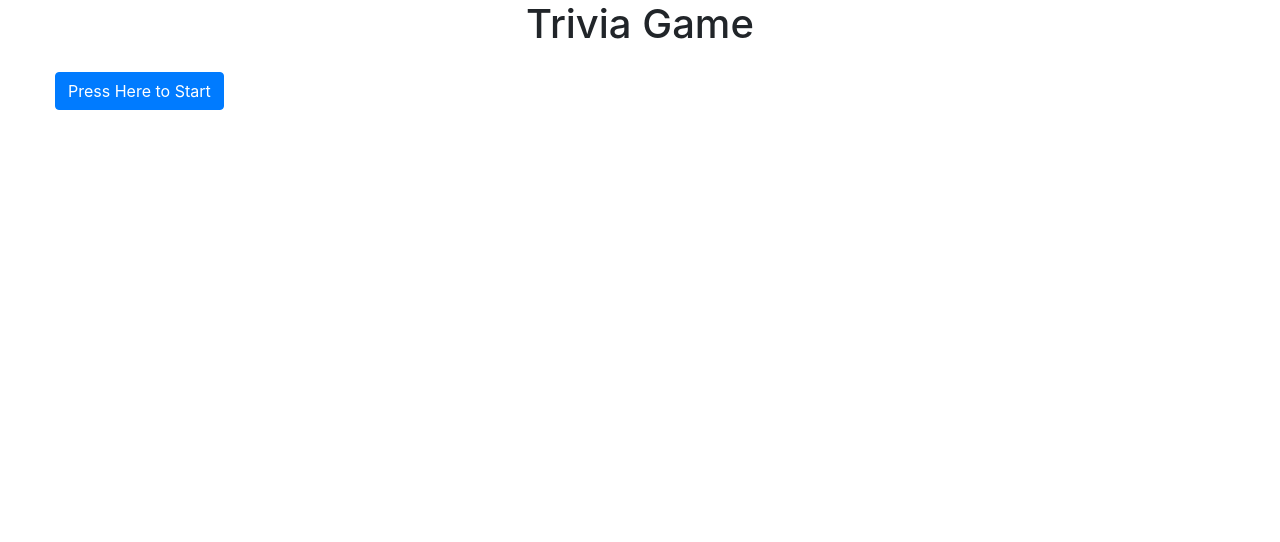
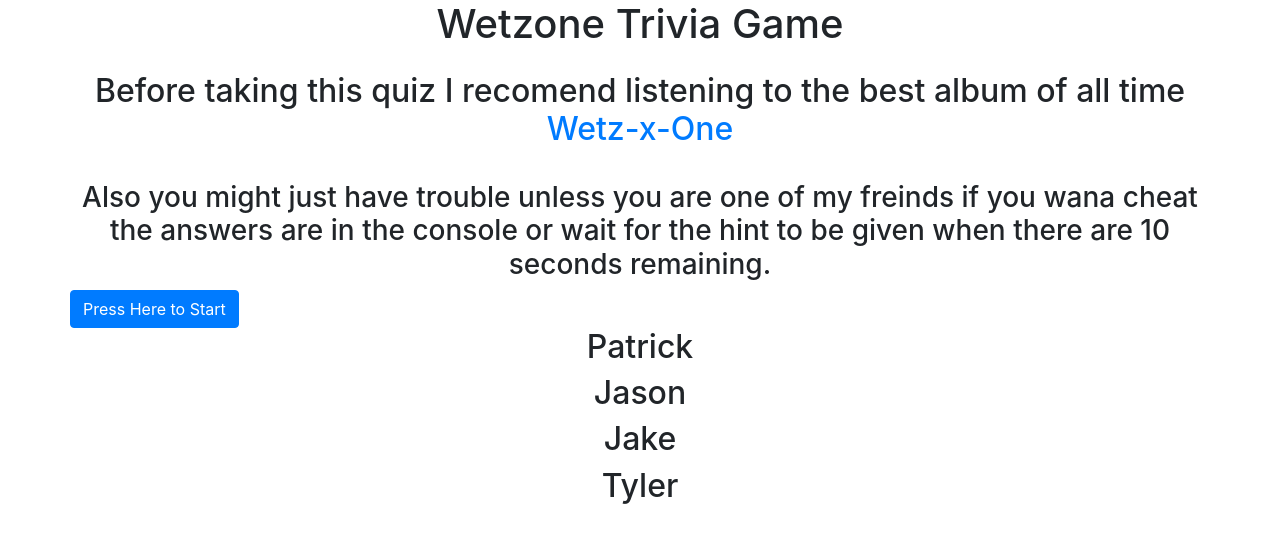
Before and after one commit to TylerZonies/triviaGame, a plain HTML site: page index.html in a window 1280 px wide. Drawn offline with nearby package versions, Linux system fonts and the light colour scheme.

Commit message:
switching back to my laptop

```diff
--- a/assets/javascript/game.js
+++ b/assets/javascript/game.js
@@ -0,0 +1,50 @@
+var questionArr = [
+    {
+        question: "Who says the line \" I dream of an i*** christmas, all the snowden coming down from the sky\" in the opening track of Wetz-X-One, Back to You",
+        answer:"Jake",
+        wrong:["Patrick", "Jason", "Tyler"],
+        hint:["His brother is a genius coder and probably the best counterstrike player in the world.", "His last name is Zonies", "Rhymes with bake"],
+        correctText:"Thats correct! Jake Zonies dropped one of the most fire lines of all time on his debute track with the band back in the fall of 2015."
+    },
+    {
+        question:"What is the name of the song that has similar lyrics to the song Everlone.",
+        answer:"Reoccuring Symptoms",
+        wrong:["Shadow", "Honor your Love", "Anotherkin"],
+        hint:["The song appears on the album Wetz-x-One.", "It is track 8 on the album", "The song is aptly named for this reason"],
+        correctText:"Correct! Wow looks like you really know your stuff."
+    },
+    {
+        question:"Which track is the only Wetz-X-One song to feature Aiden Hiller from the band God Wrought Your Faith on vocals?",
+        answer:"Sorry I Left You",
+        wrong:["Bulogne", "Watch The Rain Fall", "DXM"],
+        hint:["It's not a meat.", "Thats a fire track.", "I appologize about that last hint, wasn't really a hint. But this is.",],
+        correctText:"You got it!!, God Wrought Your Faith is a black metal band on the same record label as Wetzone \"Dog Show Records\"."
+    },
+    {
+        question:"What is the best album of all time",
+        answer:"Wetz-X-One - Wetzone",
+        wrong:["In the Aeroplane Over the Sea - Neutral Milk Hotel", "Nevermind - Nirvana", "Unknown Pleasures - Joy Division"],
+        hint:["Cmon.", "It's not that hard.", "If you're reading this its too late - Drake"],
+        correctText:"Duh!"
+    }
+]
+var questionIndex = 0;
+var questionTimeLimit;
+var progressBarInterval;
+var hintInterval;
+var currentQuestion;
+function askQuestion(){
+    currentQuestion = questionArr[questionIndex];
+    $("#questionText").text(currentQuestion.question);
+    var answerSlot = Math.floor(Math.random() * 3);
+    $("#question" + answerSlot).text(currentQuestion.answer);
+    for(var i = 0; i < 3; i++){
+        if(i == answerSlot){
+            $("#question" + (i+1)).text(currentQuestion.wrong[i]);
+        }else{
+            $("#question" + i).text(currentQuestion.wrong[i]);
+        }
+    }
+
+}
+askQuestion();
--- a/index.html
+++ b/index.html
@@ -12,7 +12,7 @@
 </head>
 <body>
     <header>
-        <h1 class="text-center">Trivia Game</h1>
+        <h1 class="text-center">Wetzone Trivia Game</h1>
     </header>
     <div class = "container text-center">
         <div class="row">
@@ -21,16 +21,43 @@
             </div>
         </div>
         <div class = "row">
-            <div class = "" id = "hint"
+            <div class = "" id = "hintText">
+                <h2>Before taking this quiz I recomend listening to the best album of all time <a href = "https://wetzone.bandcamp.com/album/wetz-x-one">Wetz-x-One</a></h2>
+                <br>
+                <h3>Also you might just have trouble unless you are one of my freinds if you wana cheat the answers are in the console or wait for the hint to be given when there are 10 seconds remaining.</h3>
+            </div>
         </div>
         <div class = "row" id = "questionArea">
             <button id = "startButton" class = "btn btn-primary">Press Here to Start</button>
         </div>
         <div class="row" id="answerArea">
-
+            <div class = "col-lg-12 text-center">
+                <div class = "row">
+                    <div class = "col-lg-12 text-center">
+                            <h2 id = "question0" class = "text-center">check</h2>
+                    </div>
+                </div>
+                <div class = "row" >
+                    <div class = "col-lg-12 text-center">
+                            <h2 id = "question1" class = "text-center">check</h2>
+                    </div>
+                </div>
+                <div class = "row">
+                    <div class = "col-lg-12 text-center">
+                        <h2 id = "question2" class = "text-center">check</h2>
+                    </div>
+                </div>
+                <div class = "row text-center">
+                    <div class = "col-lg-12 text-center">
+                        <h2 id = "question3" class = "text-center">check</h2>
+                    </div>
+                </div>
+            </div>
         </div>
     </div>
 
+
+<script src="https://code.jquery.com/jquery-3.3.1.min.js" integrity="sha256-FgpCb/KJQlLNfOu91ta32o/NMZxltwRo8QtmkMRdAu8=" crossorigin="anonymous"></script>
 <script src="assets/javascript/game.js"></script>
 <script src="https://code.jquery.com/jquery-3.3.1.slim.min.js" integrity="sha384-q8i/X+965DzO0rT7abK41JStQIAqVgRVzpbzo5smXKp4YfRvH+8abtTE1Pi6jizo" crossorigin="anonymous"></script>
 <script src="https://cdnjs.cloudflare.com/ajax/libs/popper.js/1.14.0/umd/popper.min.js" integrity="sha384-cs/chFZiN24E4KMATLdqdvsezGxaGsi4hLGOzlXwp5UZB1LY//20VyM2taTB4QvJ" crossorigin="anonymous"></script>
```
